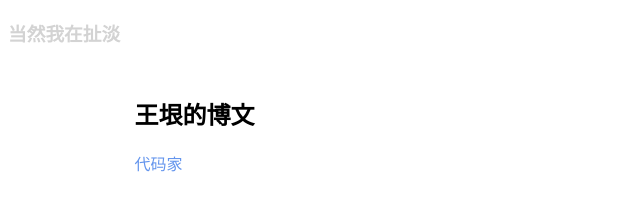
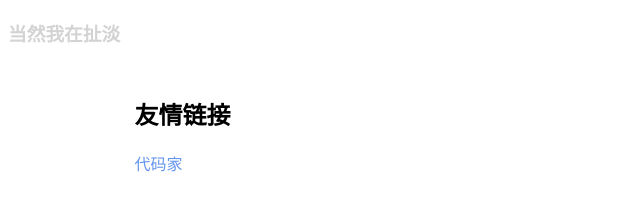
Before and after one commit to songyuequan/songyuequan.github.com, a plain HTML site: page index.html in a window 1280 px wide. Shown: the full height of the page, 0-640 px from the left. Drawn offline with Linux system fonts and the light colour scheme.

Commit message:
Update index.html

```diff
--- a/index.html
+++ b/index.html
@@ -15,7 +15,7 @@
   <div id="title"><h3>当然我在扯淡</h3></div>
   <!--content-->
   <div id="content">
-      <h2>王垠的博文</h2>
+      <h2>友情链接</h2>
         <a href="https://daimajia.com/" target="_blank">代码家</a><br/><br/>
   </div>
   </body>
```
